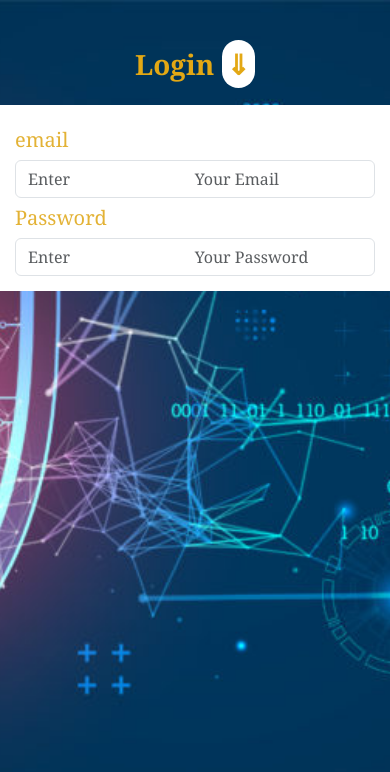
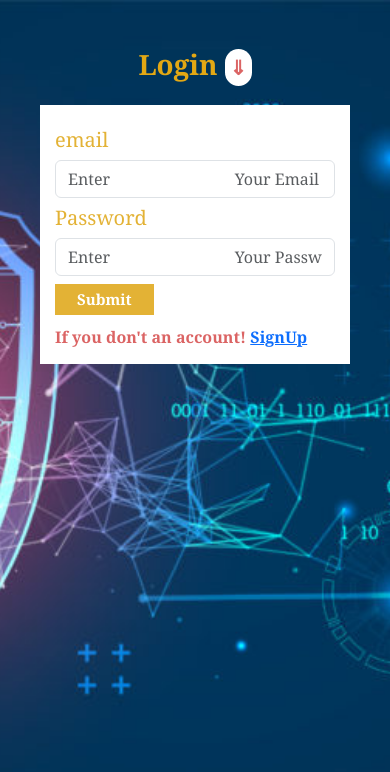
Before and after one commit to americanoame/MERN-JWT-Authentication, a React (Create React App) app in the folder client/: page /login in a window 390 px wide. Shown: the top 772 px of the page. Built offline with nearby package versions, Linux system fonts and the light colour scheme.

Commit message:
added button & @media query to the ligin page

```diff
--- a/client/src/App.css
+++ b/client/src/App.css
@@ -29,13 +29,57 @@
   background: #fff;
   padding: 5px;
   border-radius: 100px;
+  color: rgb(219, 100, 100);
+  font-size: 20px;
 }
 
 h5 {
   color: rgb(227, 178, 53);
 }
 
+
 .form-style {
   background: #fff;
   padding: 15px;
 }
+
+.btn-btn {
+  color: #fff;
+  font-size: 18px;
+  font-weight: 600;
+  background: rgb(227, 178, 53);
+  border: none;
+  padding: 8px 50px;
+  cursor: pointer;
+  margin-bottom: 10px;
+}
+
+.btn-btn:hover {
+  color: #fff;
+  background: rgb(203, 162, 58);
+  transition: 0.5s;
+}
+
+.sign-up-link {
+ color: rgb(219, 100, 100);
+ text-align: center;
+ font-weight: 600;
+}
+
+@media screen and (max-width: 768px) {
+  .btn-btn {
+    padding: 6px 28px;
+    font-size: 15px;
+  }
+}
+
+@media screen and (max-width: 575px) {
+  .form-style {
+    margin: 40px;
+  }
+
+  .btn-btn {
+    padding: 4px 22px;
+    font-size: 15px;
+  }
+}
--- a/client/src/pages/Login.js
+++ b/client/src/pages/Login.js
@@ -1,4 +1,5 @@
 import React from 'react'
+import { Link } from 'react-router-dom'
 
 function Login() {
     return (
@@ -14,15 +15,20 @@
                              Your Email' required />
                         </div>
 
-                         <div className='form-group mt-2'>
-                             <h5>Password</h5>
+                        <div className='form-group mt-2'>
+                            <h5>Password</h5>
                             <input type="password" className='form-control' placeholder='Enter
                              Your Password' required />
                         </div>
 
+                        <div>
+                            <button className='mt-2 btn-btn'>Submit</button>
+                        </div>
 
-
-                 </form>
+                        <span className='sign-up-link'>
+                            If you don't an account! <Link to='/register'>SignUp</Link>
+                        </span>
+                    </form>
                 </div>
             </div>
         </div>
```
Also changed, not shown: client/src/logo.svg (deleted).
